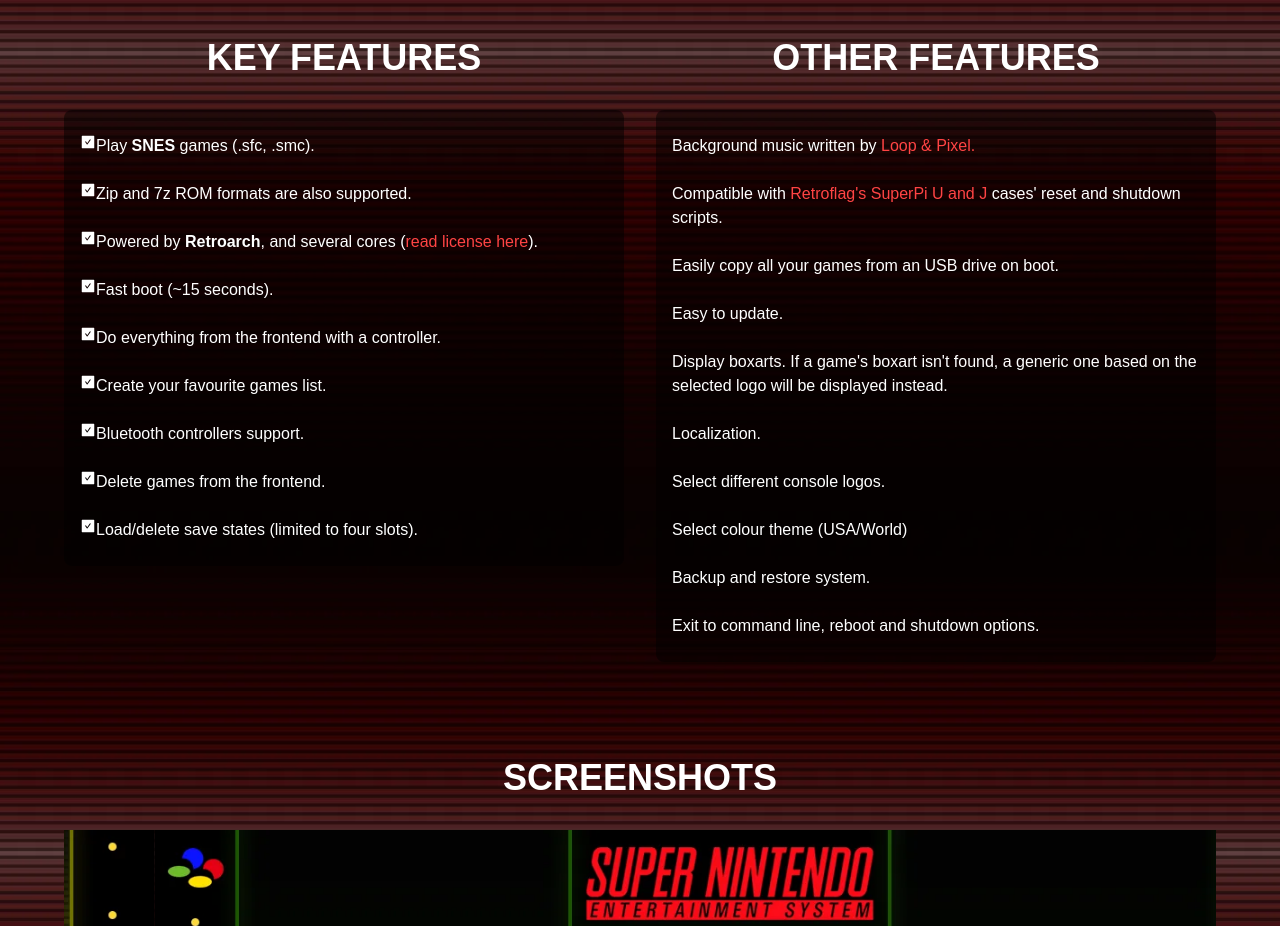
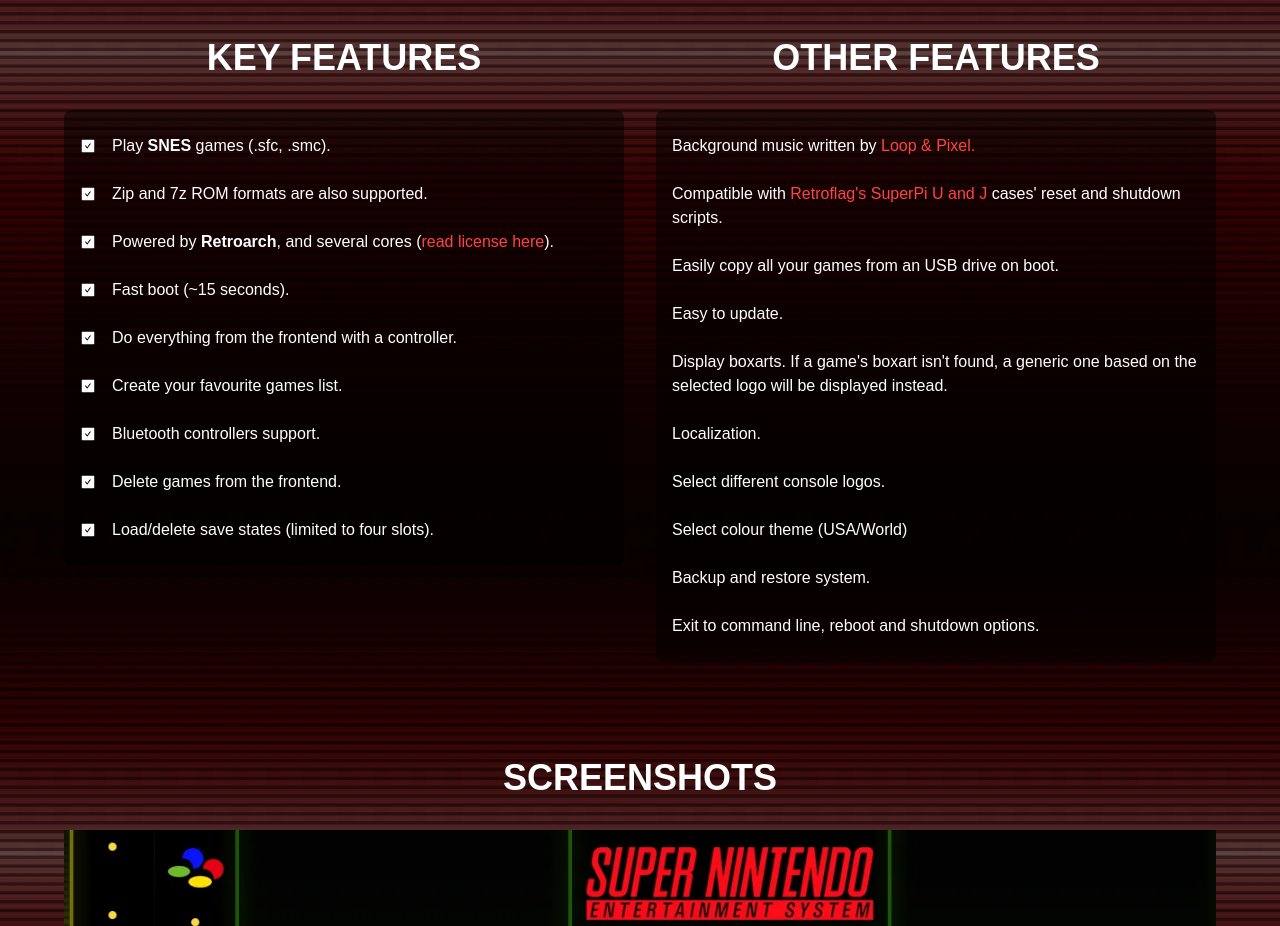
Before and after one commit to molul/sneses_react_ts, a React (Vite) app: page / in a window 1280 px wide. Shown: the part 1080-2006 px from the top of the page. Built offline with nearby package versions, Linux system fonts and the light colour scheme; a web font is replaced by a local one.

Commit message:
Actualizar KeyFeatures.tsx

```diff
--- a/src/components/sections/KeyFeatures.tsx
+++ b/src/components/sections/KeyFeatures.tsx
@@ -11,7 +11,7 @@
       <div className=" break-words bg-black bg-opacity-50 p-4 rounded-lg">
         <div className="space-y-2">
           {features.key.map((feat, index) => (
-            <div key={index} className="flex  justify-start py-2">
+            <div key={index} className="flex  justify-start items-center gap-4 py-2">
   <div>
 <AiFillCheckSquare/>
 </div>
```
